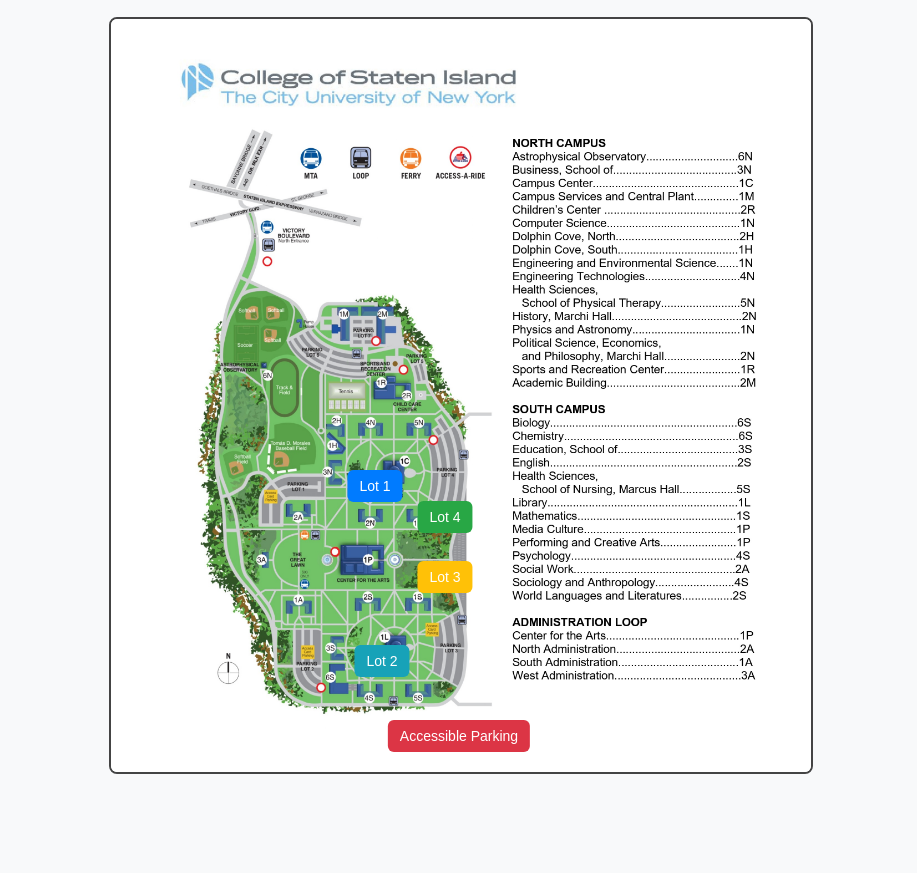
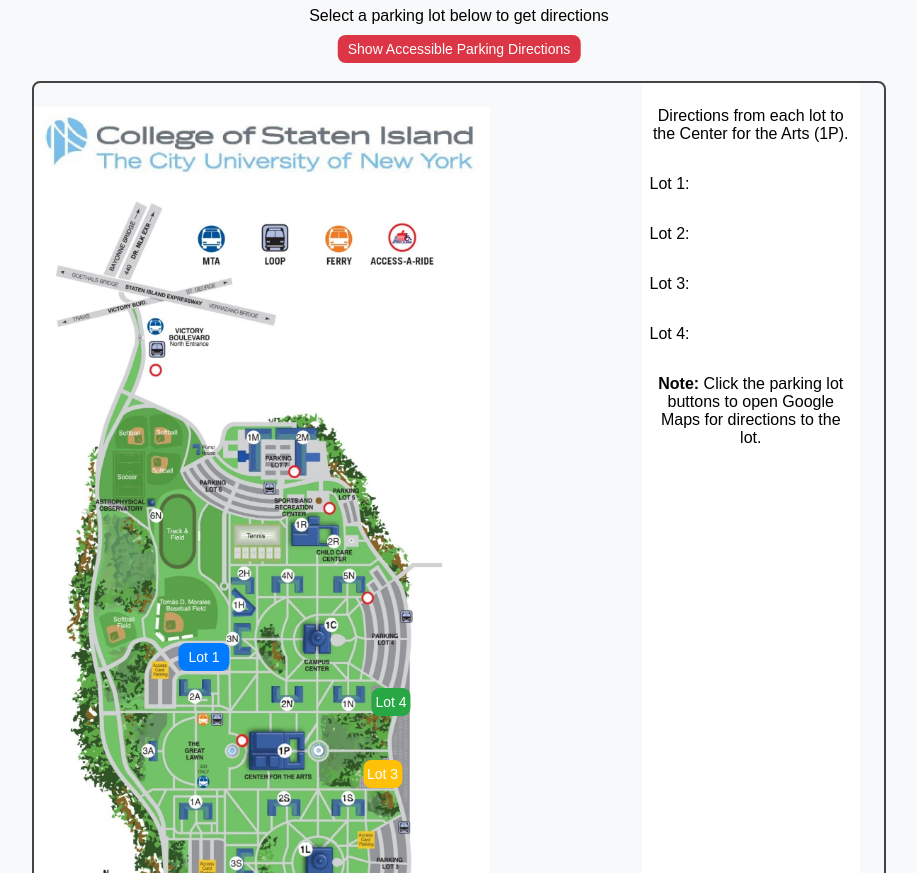
Before and after one commit to WeiWu2/CampusTheaterMap, a plain HTML site: page index.html in a window 1280 px wide. Shown: the part 121-994 px from the top of the page, without its empty margins (181-1098 px from the left). Before the commit the page ends 915 px from the top, so only its background shows below. Drawn offline with Linux system fonts and the light colour scheme.

Commit message:
fixed sizing and removed right text

```diff
--- /dev/null
+++ b/index.css
@@ -0,0 +1,116 @@
+body {
+  font-family: Arial, sans-serif;
+  text-align: center;
+  background: #f8f9fa;
+  margin: 0;
+  padding: 0;
+}
+
+/* Wrap map + directions in a flex container for responsiveness */
+.main-container {
+  display: flex;
+  flex-direction: column;
+  align-items: flex-start;
+  justify-content: center;
+}
+
+@media (min-width: 768px) {
+  .main-container {
+    flex-direction: row;
+    align-items: flex-start;
+  }
+}
+
+.map-container {
+  position: relative;
+  display: flex;
+  width: 90%;
+  height: 90%;
+  max-width: 850px; /* scales nicely on desktop */
+  margin: 0.5rem;
+  border: 0.125rem solid #444;
+  border-radius: 0.5rem;
+}
+
+.map-container-img {
+  margin: 1.5rem 0 1.5rem 0;
+  width: 75%; /* Image takes 75% of container */
+  height: auto;
+  display: flex;
+  object-fit: cover;
+}
+.map-container-img img {
+  width: 100%;
+  max-width: 75%;
+  height: auto;
+}
+.map-container-text {
+  position: static; /* Remove absolute positioning */
+  width: 25%; /* Text takes 25% of container */
+  display: flex;
+  flex-direction: column;
+  justify-content: left;
+  align-items: flex-start;
+  padding: .5rem;
+  margin-right: 1.5rem;
+  background: #fff; /* Optional: background for readability */
+}
+
+/* Markers scale proportionally */
+.lots {
+  position: absolute;
+  transform: translate(-50%, -50%);
+  padding: clamp(2px, 1vw, 6px) clamp(4px, 2vw, 10px); /* scales with viewport */
+  border-radius: 0.5rem;
+  color: white;
+  font-size: clamp(10px, 1.5vw, 14px); /* scales with screen */
+  cursor: pointer;
+  border: none;
+  white-space: nowrap;
+}
+
+/* Keep relative % for positions (good for static image map) */
+.lot1 {
+  background: #007bff;
+  top: 64%;
+  left: 20%;
+}
+.lot2 {
+  background: #17a2b8;
+  top: 90%;
+  left: 21%;
+}
+.lot3 {
+  background: #ffc107;
+  top: 77%;
+  left: 41%;
+  padding: clamp(2px, 1vw, 6px) clamp(4px, .2rem, 10px); /* scales with viewport */
+  border-radius: 0.5rem;
+}
+.lot4 {
+  background: #28a745;
+  top: 69%;
+  left: 42%;
+  padding: clamp(2px, 1vw, 6px) clamp(4px, .2rem, 10px); /* scales with viewport */
+}
+.handicap {
+  background: #dc3545;
+}
+
+#directions-box {
+  flex: 1;
+  max-width: 20vw; /* scales instead of fixed 500px */
+  border: 0.125rem solid #dc3545;
+  border-radius: 0.5rem;
+  background: #fff;
+  padding: 1rem;
+  font-size: 1rem;
+  line-height: 1.5;
+  display: none;
+  text-align: left;
+  margin: 0.5rem;
+}
+.handicap-container {
+  height: 1.5rem;
+  padding-top: .5rem;
+}
--- a/index.html
+++ b/index.html
@@ -4,82 +4,38 @@
   <meta charset="UTF-8">
   <meta name="viewport" content="width=device-width, initial-scale=1.0">
   <title>Theater Directions</title>
-  <style>
-    body {
-      font-family: Arial, sans-serif;
-      background: #f8f9fa;
-      margin: 0;
-      padding: 20px;
-      text-align: center;
-    }
+  <link rel="stylesheet" type="text/css" href="index.css">
 
-    h1, h2, p {
-      margin: 5px 0;
-    }
-
-    /* Wrapper for map + directions */
-    .content-wrapper {
-      display: flex;
-      flex-wrap: wrap;
-      justify-content: center;
-      gap: 20px;
-      margin-top: 20px;
-    }
-
-    /* Directions box */
-    #directions-box {
-      flex: 1 1 280px;
-      max-width: 400px;
-      padding: 15px;
-      border: 2px solid #dc3545;
-      border-radius: 8px;
-      background: #fff;
-      text-align: left;
-      display: none;
-    }
-
-    /* Map container */
-    .map-container {
-      position: relative;
-      flex: 1 1 500px;
-      max-width: 700px;
-    }
-
-    .map-container img {
-      width: 100%;
-      height: auto;
-      border: 2px solid #444;
-      border-radius: 8px;
-      display: block;
-    }
-
-    /* Parking Lot Buttons (scale with map) */
-    .marker {
-      position: absolute;
-      transform: translate(-50%, -50%);
-      padding: clamp(4px, 1vw, 8px) clamp(6px, 2vw, 12px);
-      border-radius: 6px;
-      color: white;
-      font-size: clamp(10px, 2vw, 14px);
-      cursor: pointer;
-      border: none;
-      white-space: nowrap;
-    }
-    .lot1 { background: #007bff; top: 62%; left: 38%; }
-    .lot2 { background: #28a745; top: 66%; left: 48%; }
-    .lot3 { background: #ffc107; top: 74%; left: 48%; }
-    .lot4 { background: #17a2b8; top: 85%; left: 39%; }
-    .handicap { background: #dc3545; top: 95%; left: 50%; }
-  </style>
 </head>
 <body>
 
   <h1>College of Staten Island CUNY</h1>
   <h2>Center for the Arts - 1P</h2>
   <p>Select a parking lot below to get directions</p>
-
-  <div class="content-wrapper">
-    <!-- Directions box -->
+  <div class="handicap-container">
+      <button class="lots handicap" onclick="toggleHandicap()">Show Accessible Parking Directions</button>
+  </div>
+  <div class="main-container">
+    <!-- Map container -->
+    <div class="map-container">
+        <div class="map-container-img">
+            <img id="campus-map" src="CampusMapTest2.jpg" alt="Campus Map">
+        </div>
+      <!-- Parking lot buttons -->
+      <button class="lots lot1" onclick="openMaps(40.601, -74.152)">Lot 1</button>
+      <button class="lots lot2" onclick="openMaps(40.597648, -74.151570)">Lot 2</button>
+      <button class="lots lot3" onclick="openMaps(40.599085, -74.146651)">Lot 3</button>
+      <button class="lots lot4" onclick="openMaps(40.600588, -74.146565)">Lot 4</button>
+      <div class="map-container-text">
+        <p>Directions from each lot to the Center for the Arts (1P).</p>
+        <p>Lot 1: </p>
+        <p>Lot 2: </p>
+        <p>Lot 3: </p>
+        <p>Lot 4: </p>
+        <p><strong>Note:</strong> Click the parking lot buttons to open Google Maps for directions to the lot.</p>
+      </div>
+    </div>
+        <!-- Directions box -->
     <div id="directions-box">
       <h3>Accessible Parking Directions</h3>
       <p>1. From the entrance of 1P, follow the road north.<br>
@@ -87,48 +43,9 @@
          3. Take the second right turn.<br>
          4. Look for the Accessible Parking marking.</p>
     </div>
-
-    <!-- Map container -->
-    <div class="map-container">
-      <img id="campus-map" src="CampusMap.jpg" alt="Campus Map">
-
-      <!-- Parking lot buttons -->
-      <button class="marker lot1" onclick="openMaps(40.601, -74.152)">Lot 1</button>
-      <button class="marker lot4" onclick="openMaps(40.597648, -74.151570)">Lot 2</button>
-      <button class="marker lot3" onclick="openMaps(40.599085, -74.146651)">Lot 3</button>
-      <button class="marker lot2" onclick="openMaps(40.600588, -74.146565)">Lot 4</button>
-      <button class="marker handicap" onclick="toggleHandicap()">Accessible Parking</button>
-    </div>
   </div>
 
-  <script>
-    let handicapMode = false;
 
-    // Open Google Maps directions
-    function openMaps(lat, lng) {
-      const url = `https://www.google.com/maps/dir/?api=1&destination=${lat},${lng}`;
-      window.open(url, "_blank");
-    }
-
-    // Toggle Accessible Parking Route
-    function toggleHandicap() {
-      const map = document.getElementById("campus-map");
-      const box = document.getElementById("directions-box");
-      const btn = document.querySelector(".handicap");
-
-      if (!handicapMode) {
-        map.src = "CampusMapAccessible.jpg"; // image WITH arrow
-        box.style.display = "block";
-        btn.textContent = "Hide Accessible Parking";
-        handicapMode = true;
-      } else {
-        map.src = "CampusMap.jpg"; // normal image
-        box.style.display = "none";
-        btn.textContent = "Accessible Parking";
-        handicapMode = false;
-      }
-    }
-  </script>
-
+  <script src="index.js"></script>
 </body>
 </html>
--- /dev/null
+++ b/index.js
@@ -0,0 +1,25 @@
+let handicapMode = false;
+// Open Google Maps directions
+function openMaps(lat, lng) {
+  const url = `https://www.google.com/maps/dir/?api=1&destination=${lat},${lng}`;
+  window.open(url, "_blank");
+}
+
+// Toggle Accessible Parking Route
+function toggleHandicap() {
+  const map = document.getElementById("campus-map");
+  const box = document.getElementById("directions-box");
+  const btn = document.querySelector(".handicap");
+
+  if (!handicapMode) {
+    map.src = "CampusMapTest2Access.jpg"; // image WITH arrow
+    box.style.display = "block";
+    btn.textContent = "Hide Accessible Parking Directions";
+    handicapMode = true;
+  } else {
+    map.src = "CampusMapTest2.jpg"; // normal image
+    box.style.display = "none";
+    btn.textContent = "Show Accessible Parking Directions";
+    handicapMode = false;
+  }
+}
```
Also changed, not shown: CampusMapTest2.jpg (added), CampusMapTest2Access.jpg (added), CampusMapTest3.jpg (added).
